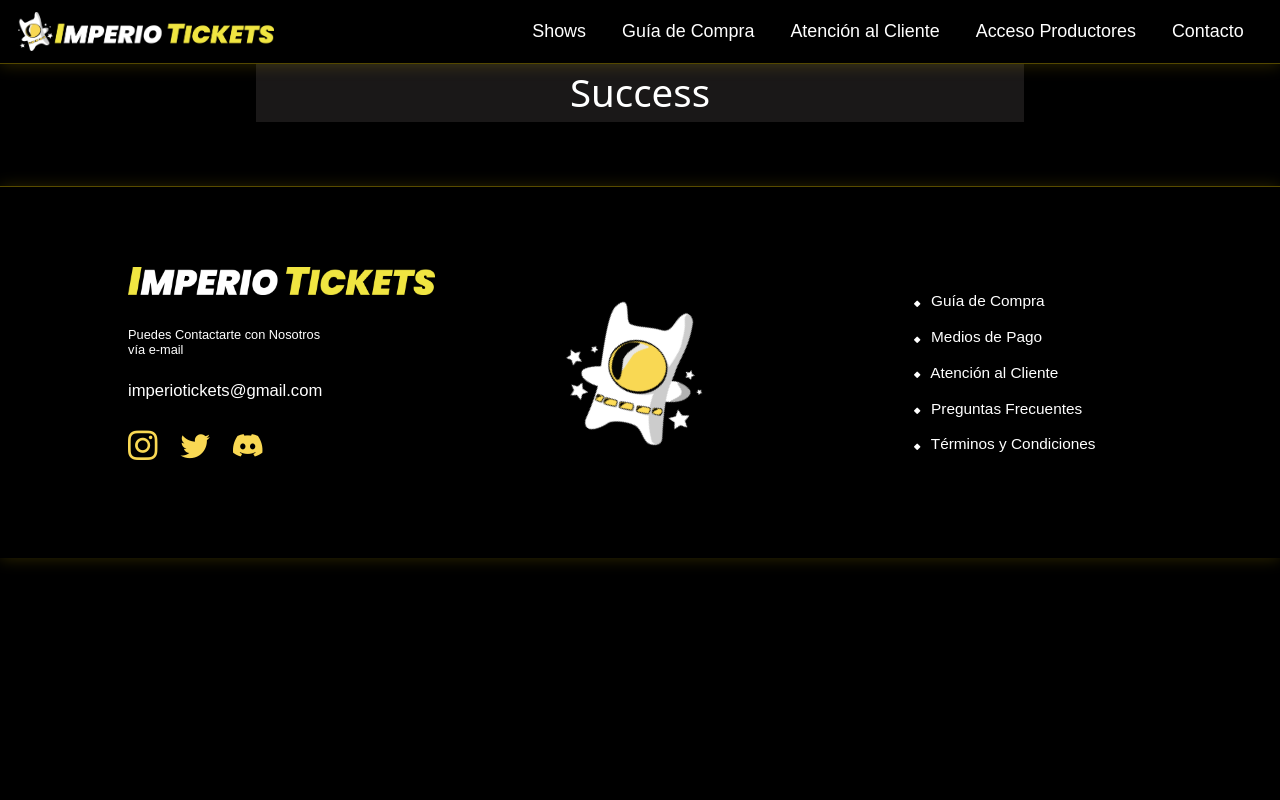
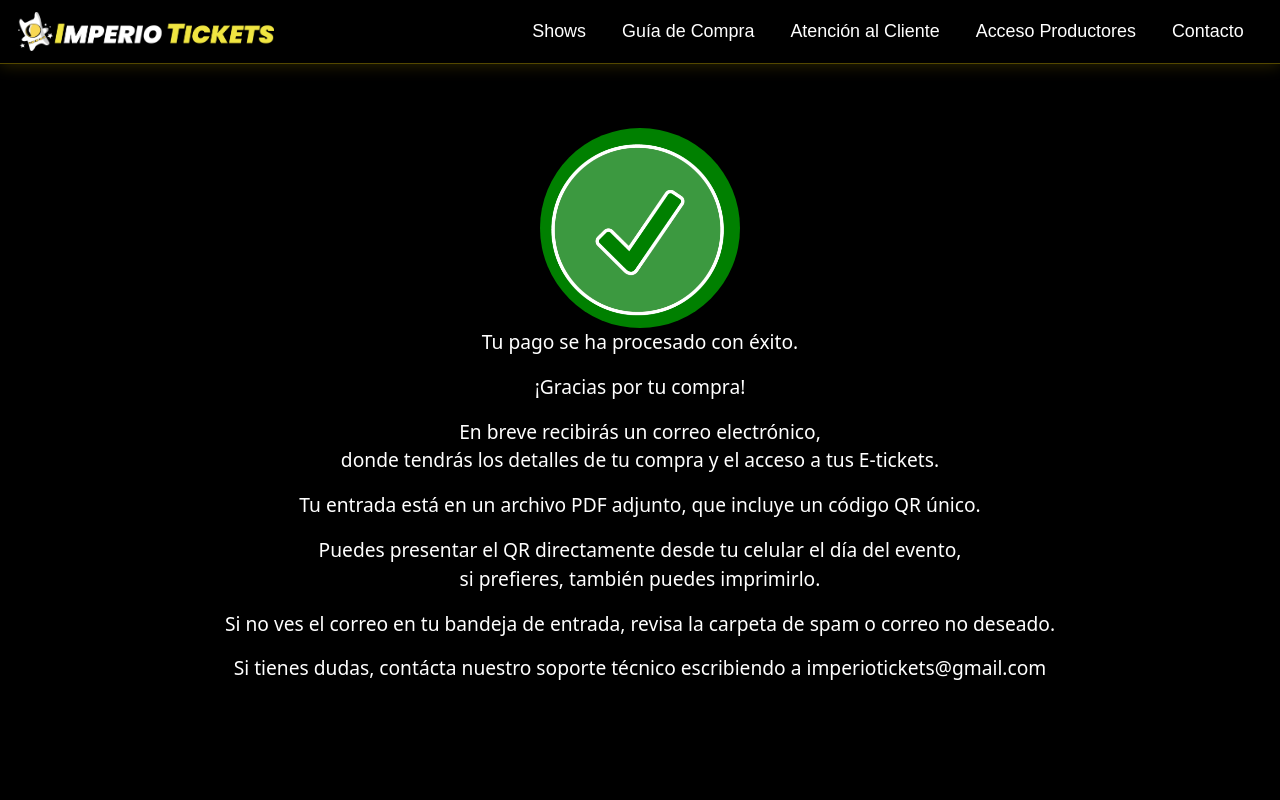
Before and after one commit to LeonardoRiera/IMPERIOtickets, a React (Vite) app: page /Success in a window 1280 px wide. Shown: the top 800 px of the page. Built offline with nearby package versions, Linux system fonts and the light colour scheme; a web font is replaced by a local one.

Commit message:
armado de success y foto para pdf

```diff
--- /dev/null
+++ b/src/Components/AnimationSuccess/AnimationSuccess.css
@@ -0,0 +1,61 @@
+.animation-container {
+  position: relative;
+  width: 200px;
+  height: 200px;
+}
+
+/*  Animación inicial */
+.circle-container {
+  position: absolute;
+  width: 100%;
+  height: 100%;
+  border-radius: 50%;
+  background: rgb(17, 18, 18);
+  display: flex;
+  justify-content: center;
+  align-items: center;
+  transition: opacity 0.5s ease-out;
+}
+
+.character {
+  width: 160px;
+  height: 160px;
+  background: url('../../assets/logoblancoSinFondo1.png') no-repeat center;
+  background-size: contain;
+  position: absolute;
+  transform: rotate(-20deg);
+}
+
+/*  Animación de desaparición */
+.fade-out {
+  opacity: 0;
+  transition: opacity 0.5s ease-in-out;
+}
+
+/* Nueva animación con check */
+.success-circle {
+  position: absolute;
+  width: 100%;
+  height: 100%;
+  border-radius: 50%;
+  background: green;
+  display: flex;
+  justify-content: center;
+  align-items: center;
+  opacity: 0;
+  transform: scale(0);
+  transition: opacity 0.5s ease-in-out, transform 0.5s ease-in-out;
+}
+
+/* 🔹 Animación de aparición */
+.fade-in {
+  opacity: 1;
+  transform: scale(1);
+}
+
+.checkmark {
+  width: 200px;
+  height: 200px;
+  background: url('../../assets/check.webp') no-repeat center;
+  background-size: contain;
+}
--- /dev/null
+++ b/src/Components/AnimationSuccess/AnimationSuccess.jsx
@@ -0,0 +1,49 @@
+import  { useEffect, useState } from "react";
+import "./AnimationSuccess.css";
+
+const SuccessAnimation = () => {
+  const [stars, setStars] = useState([]);
+  const [showSuccess, setShowSuccess] = useState(false);
+
+  useEffect(() => {
+    const generateStars = () => {
+      return Array.from({ length: 5 }, (_, i) => ({
+        id: i,
+        left: Math.random() * 100 + "%",
+        animationDuration: Math.random() * 3 + 2 + "s",
+      }));
+    };
+    setStars(generateStars());
+
+    const timer = setTimeout(() => {
+      setShowSuccess(true);
+    }, 1000);
+
+    return () => clearTimeout(timer);
+  }, []);
+
+  return (
+    <div className="animation-container">
+      <div className={`circle-container ${showSuccess ? "fade-out" : ""}`}>
+        <div className="character"></div>
+        {stars.map((star) => (
+          <div
+            key={star.id}
+            className="star"
+            style={{
+              left: star.left,
+              animationDuration: star.animationDuration,
+              animation: `falling ${star.animationDuration} linear infinite`,
+            }}
+          ></div>
+        ))}
+      </div>
+
+      <div className={`success-circle ${showSuccess ? "fade-in" : ""}`}>
+        <div className="checkmark"></div>
+      </div>
+    </div>
+  );
+};
+
+export default SuccessAnimation;
--- a/src/Components/Failure/Failure.css
+++ b/src/Components/Failure/Failure.css
@@ -36,7 +36,98 @@
     font-family: "Bebas Neue", system-ui;
 }
 
-.volverAInicio1:hover {
+.volverAInicio:hover {
     color: #5b382e;
 
 }
+
+
+
+
+
+/* ++++++++++++++++++++++++ media query | pantalla lg  | ++++++++++++++++++++++++++++++++++*/
+
+
+@media screen and (max-width:992px) {
+
+    .logoError1 {
+        width: 20%;
+    }
+
+    .number1{
+        font-size: 3vmax;
+
+    }
+
+    .tituloError1{
+        font-size: 1.8vmax;
+        padding: 0 5vmax;
+    }
+
+    .volverAInicio1 {
+        font-size: 1.8vmax;
+    }
+
+}
+
+/* ++++++++++++++++++++++++ media query |  pantalla md   | ++++++++++++++++++++++++++++++++++*/
+
+@media screen and (max-width:835px) {
+
+    .logoError1 {
+        width: 25%;
+    }
+
+    .number1{
+        font-size: 4vmax;
+
+    }
+
+    .tituloError1{
+        font-size: 2.8vmax;
+    }
+
+    .volverAInicio1 {
+        font-size: 2.8vmax;
+    }
+
+
+}
+
+
+/* ++++++++++++++++++++++++ media query  | pantalla pixel 6 pro|   ++++++++++++++++++++++++++++++++++*/
+
+@media screen and (max-width:480px) {
+
+    .tituloError1{
+        font-size: 2.2vmax;
+    }
+
+}
+
+/* ++++++++++++++++++++++++ media query  | pantalla fire hd 10 |   ++++++++++++++++++++++++++++++++++*/
+
+@media screen and (max-width:469px) {
+    .tituloError1{
+        font-size: 2.5vmax;
+    }
+}
+
+/* ++++++++++++++++++++++++ media query  | pantalla movil varios |   ++++++++++++++++++++++++++++++++++*/
+
+@media screen and (max-width:431px) {
+
+    .logoError1 {
+        width: 40%;
+    }
+}
+
+
+/* ++++++++++++++++++++++++ media query  | pantalla xxsm |   ++++++++++++++++++++++++++++++++++*/
+
+@media screen and (max-width:321px) {
+    .contenedorError1 {
+        margin: 10vmax auto;
+
+    }
+}
--- a/src/Components/Failure/Failure.jsx
+++ b/src/Components/Failure/Failure.jsx
@@ -1,4 +1,3 @@
-import React from 'react'
 import '../Failure/Failure.css';
 import logoError from "../../assets/error.png";
 import { Link } from "react-router-dom";
@@ -6,13 +5,13 @@
 const Failure = () => {
   return (
     <div className='failureContainer'>
-      <img src={logoError} alt="logo de error" className='logoError' />
-      <p className='number'>- ERROR -</p>
-      <p className='tituloError'>Lo sentimos, tu pago no se ha podido procesar.</p>
-      <p className='tituloError'>. Verifica que los datos de tu tarjeta sean correctos y que tengas fondos suficientes</p>
-      <p className='tituloError'>. Intenta realizar el pago con otra tarjeta o método de pago disponible</p>
-      <p className='tituloError'>. Si el problema persiste, por favor contacta a nuestro equipo de soporte al cliente</p>
-      <Link className="volverAInicio" to='/'>Volver a Inicio</Link>
+      <img src={logoError} alt="logo de error" className='logoError1' />
+      <p className='number1'>- ERROR -</p>
+      <p className='tituloError1'>Lo sentimos, tu pago no se ha podido procesar.</p>
+      <p className='tituloError1'>. Verifica que los datos de tu tarjeta sean correctos y que tengas fondos suficientes</p>
+      <p className='tituloError1'>. Intenta realizar el pago con otra tarjeta o método de pago disponible</p>
+      <p className='tituloError1'>. Si el problema persiste, por favor contacta a nuestro equipo de soporte al cliente</p>
+      <Link className="volverAInicio1" to='/'>Volver a Inicio</Link>
     </div>
   )
 }
--- a/src/Components/Success/Success.css
+++ b/src/Components/Success/Success.css
@@ -1,12 +1,15 @@
 .contenedorSuccess {
-    width: 60%;
-    margin: 5vmax auto;
-    background-color: rgb(26, 24, 24);
+    width: 65%;
+    margin: 10vmax auto;
+    display: flex;
+    flex-direction: column;
+    align-items: center;
+
 
 }
 
-.contenedorSuccess p {
+.textoSuccess {
     color: white;
-    font-size: 3vmax;
+    font-size: 1.5vmax;
     text-align: center;
 }
--- a/src/Components/Success/Success.jsx
+++ b/src/Components/Success/Success.jsx
@@ -1,10 +1,22 @@
+import AnimationSuccess from  '../AnimationSuccess/AnimationSuccess.jsx'
 import '../Success/Success.css'
 
 
-export const Success = () => {
+
+
+const Success = () => {
   return (
     <div className='contenedorSuccess'>
-        <p>Success</p>
+
+      <AnimationSuccess />
+
+      <p className='textoSuccess'>Tu pago se ha procesado con éxito.</p>
+      <p className='textoSuccess'>¡Gracias por tu compra!</p>
+      <p className='textoSuccess'>En breve recibirás un correo electrónico, <br /> donde tendrás los detalles de tu compra y el acceso a tus E-tickets.</p>
+      <p className='textoSuccess'>Tu entrada está en un archivo PDF adjunto, que incluye un código QR único.</p>
+      <p className='textoSuccess'>Puedes presentar el QR directamente desde tu celular el día del evento, <br /> si prefieres, también puedes imprimirlo.</p>
+      <p className='textoSuccess'>Si no ves el correo en tu bandeja de entrada, revisa la carpeta de spam o correo no deseado.</p>
+      <p className='textoSuccess'>Si tienes dudas, contácta nuestro soporte técnico escribiendo a imperiotickets@gmail.com</p>
 
     </div>
   )
```
Also changed, not shown: src/Components/Error/Error.css (+0 -60 lines), src/Components/NuevoEvento/NuevoEvento.css (deleted, +0 -23 lines), src/Components/NuevoEvento/NuevoEvento.jsx (deleted), src/assets/check.webp (added), src/assets/imagotipoLetraNegra.png (added).
